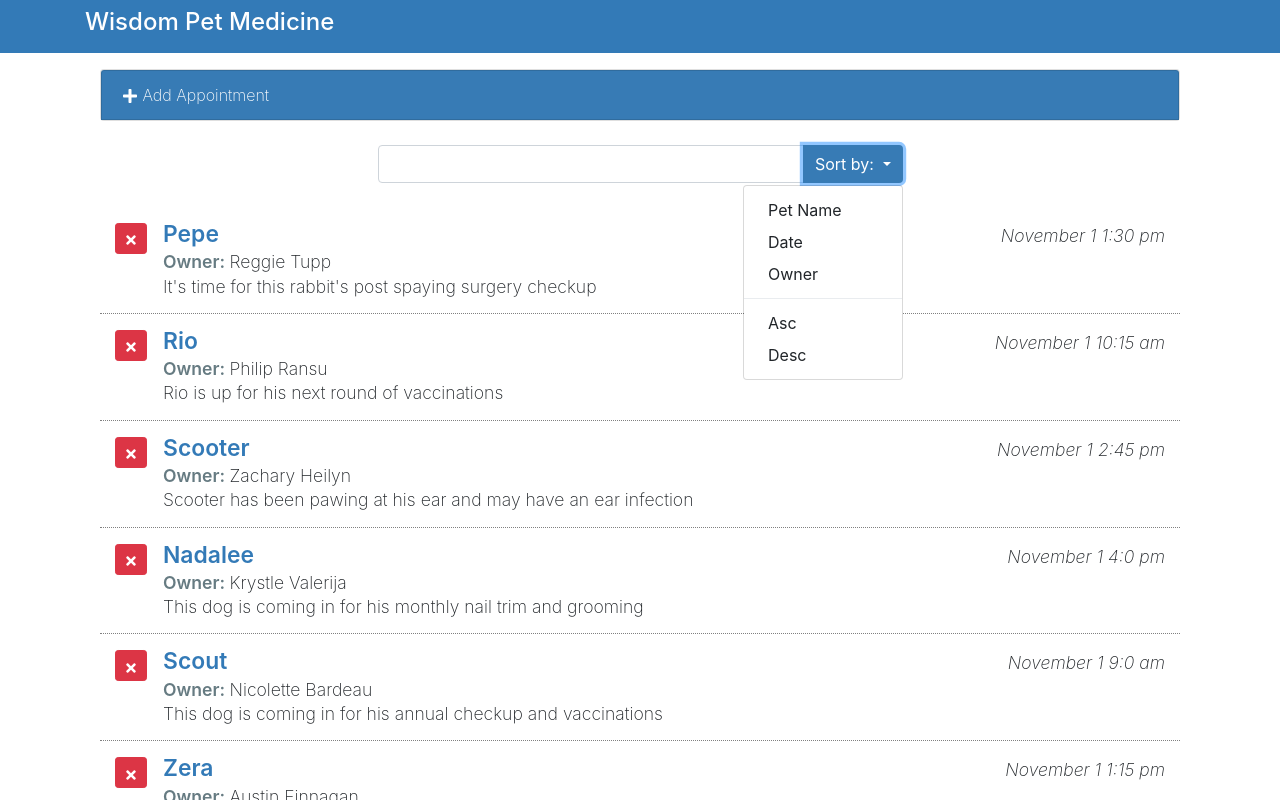
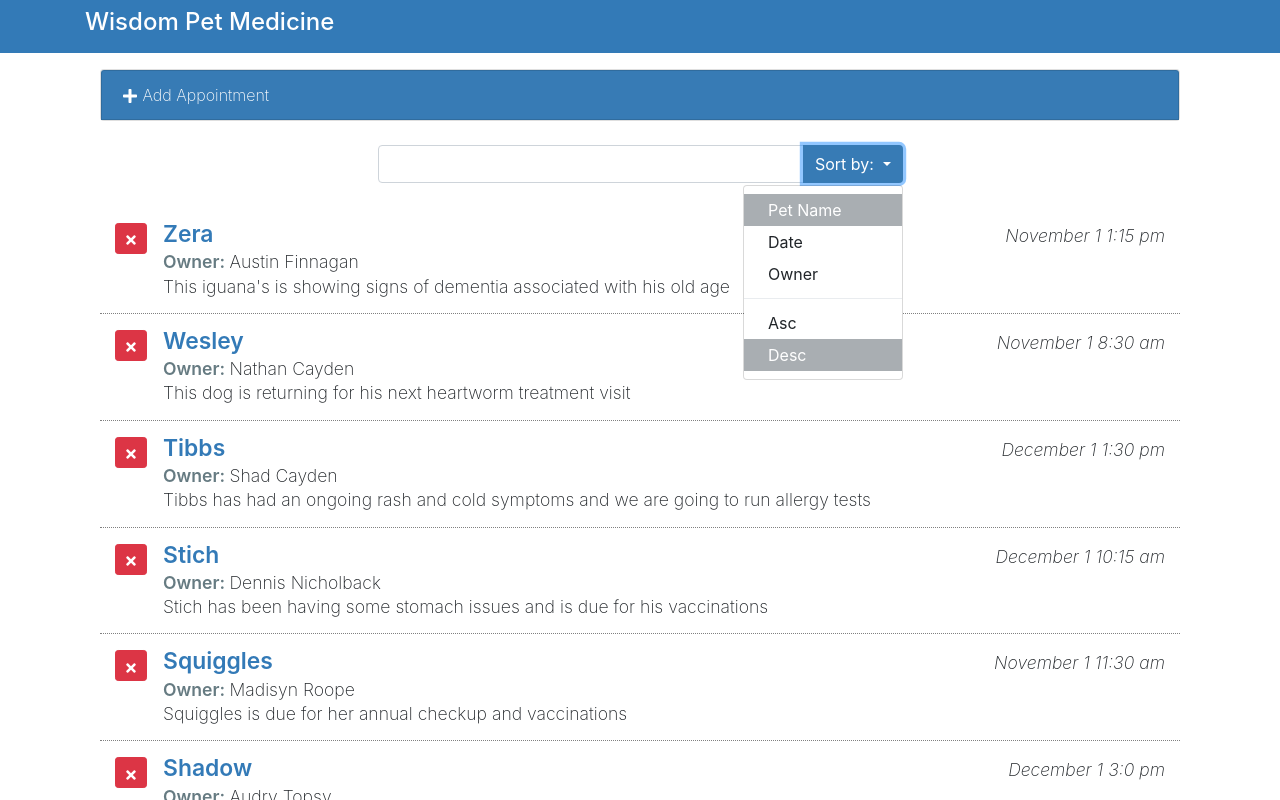
Before and after one commit to moudio/dog-appointment, a React (Create React App) app: page / in a window 1280 px wide. Both pictures are taken after a click on the button "Sort by:". Shown: the top 800 px of the page. Built offline with nearby package versions, Linux system fonts and the light colour scheme.

Commit message:
Implement the filter functionality

```diff
--- a/src/components/App.js
+++ b/src/components/App.js
@@ -12,12 +12,20 @@ class App extends Component {
       myAppointments: [],
       formDisplay: false,
       lastIndex: 0,
-      orderBy: 'ownerName',
+      orderBy: 'petName',
       orderDir: 'desc',
     };
     this.deleteAppointment = this.deleteAppointment.bind(this);
     this.toggleForm = this.toggleForm.bind(this);
     this.addAppointments = this.addAppointments.bind(this);
+    this.changeOrder = this.changeOrder.bind(this);
+  }
+
+  changeOrder(order, dir) {
+    this.setState({
+      orderBy: order,
+      orderDir: dir,
+    });
   }
 
   addAppointments(apt) {
@@ -76,6 +84,8 @@ class App extends Component {
         b[this.state.orderBy].toLowerCase()
       ) {
         return -1 * order;
+      } else {
+        return 1 * order;
       }
     });
 
@@ -90,7 +100,11 @@ class App extends Component {
                   toggleForm={this.toggleForm}
                   addAppointments={this.addAppointments}
                 />
-                <SearchAppointments />
+                <SearchAppointments
+                  orderBy={this.state.orderBy}
+                  orderDir={this.state.orderDir}
+                  changeOrder={this.changeOrder}
+                />
                 <ListAppointments
                   appointments={filteredApts}
                   deleteAppointment={this.deleteAppointment}
--- a/src/components/SearchAppointments.js
+++ b/src/components/SearchAppointments.js
@@ -1,6 +1,7 @@
 import React from 'react';
 
-function SearchAppointments() {
+class SearchAppointments extends React.Component {
+  render() {
     return (
       <div className="search-appointments row justify-content-center my-4">
         <div className="col-md-6">
@@ -23,20 +24,65 @@ function SearchAppointments() {
               </button>
 
               <div className="sort-menu dropdown-menu dropdown-menu-right">
-              <button className="sort-by dropdown-item" href="#">
+                <button
+                  className={
+                    'sort-by dropdown-item ' +
+                    (this.props.orderBy === 'petName' ? 'active' : '')
+                  }
+                  href="#"
+                  onClick={(e) =>
+                    this.props.changeOrder('petName', this.props.orderDir)
+                  }
+                >
                   Pet Name
                 </button>
-              <button className="sort-by dropdown-item" href="#">
+                <button
+                  className={
+                    'sort-by dropdown-item ' +
+                    (this.props.orderBy === 'aptDate' ? 'active' : '')
+                  }
+                  href="#"
+                  onClick={(e) =>
+                    this.props.changeOrder('aptDate', this.props.orderDir)
+                  }
+                >
                   Date
                 </button>
-              <button className="sort-by dropdown-item" href="#">
+                <button
+                  className={
+                    'sort-by dropdown-item ' +
+                    (this.props.orderBy === 'ownerName' ? 'active' : '')
+                  }
+                  href="#"
+                  onClick={(e) =>
+                    this.props.changeOrder('ownerName', this.props.orderDir)
+                  }
+                >
                   Owner
                 </button>
                 <div role="separator" className="dropdown-divider" />
-              <button className="sort-by dropdown-item" href="#">
+                <button
+                  className={
+                    'sort-by dropdown-item ' +
+                    (this.props.orderDir === 'asc' ? 'active' : '')
+                  }
+                  href="#"
+                  onClick={(e) =>
+                    this.props.changeOrder(this.props.orderBy, 'asc')
+                  }
+                >
                   Asc
                 </button>
-              <button className="sort-by dropdown-item" href="#">
+                <button
+                  className={
+                    'sort-by dropdown-item ' +
+                    (this.props.orderDir === 'desc' ? 'active' : '')
+                  }
+                  href="#"
+                  onClick={(e) =>
+                    this.props.changeOrder(this.props.orderBy, 'desc')
+                  }
+                >
                   Desc
                 </button>
               </div>
@@ -46,5 +92,6 @@ function SearchAppointments() {
       </div>
     );
   }
+}
 
 export default SearchAppointments;
```
Lines whose indentation alone changed are shown as unchanged.
